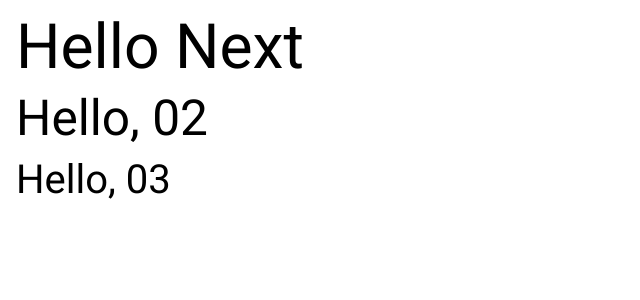
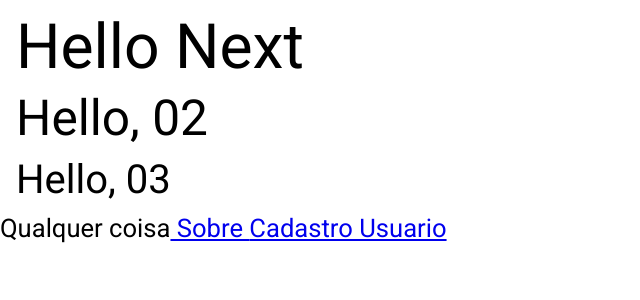
Before and after one commit to cachinhoray/aula-next-0, a Next.js app: page / in a window 1280 px wide. Shown: the top 300 px of the page, without its empty margins (0-640 px from the left). Built offline with nearby package versions, Linux system fonts and the light colour scheme.

Commit message:
aula1 11/03

```diff
--- a/app/page.tsx
+++ b/app/page.tsx
@@ -1,9 +1,14 @@
+import Link from 'next/link';
 export default function Page(){
 return (
     <>
     <h1>Hello Next</h1>
     <h2>Hello, 02</h2>
     <h3>Hello, 03</h3>
+    Qualquer coisa
+
+    <Link  href={'/sobre'}> Sobre </Link>
+    <Link href={'/cadusuario'}> Cadastro Usuario</Link>
     </>
 );
 }
```
Also changed, not shown: app/cadusuario/page.tsx (added, +8 -0 lines), app/sobre/page.tsx (added, +8 -0 lines).
